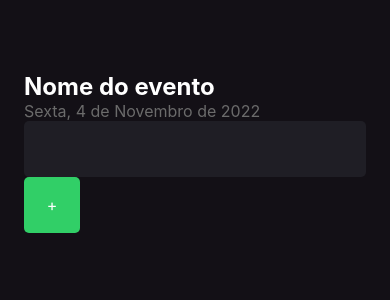
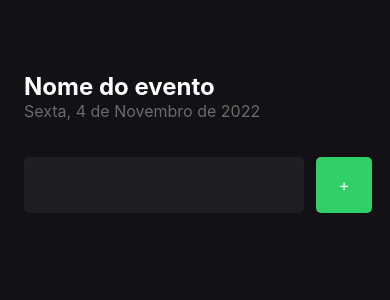
Before and after one commit to SalesMatheus/react-native-imhere, a React Native app: screen / in a window 390 px wide. Shown: the top 300 px of the page. Built offline with nearby package versions, Linux system fonts and the light colour scheme.

Commit message:
feat: add flexDirection row

```diff
--- a/src/screens/Home/index.tsx
+++ b/src/screens/Home/index.tsx
@@ -14,11 +14,13 @@ export default function Home() {
 
       <Text style={styles.eventDate}>Sexta, 4 de Novembro de 2022</Text>
 
-      <TextInput style={styles.input} placeholderTextColor="#6B6B6B" />
+      <View style={styles.form}>
+        <TextInput style={styles.input} placeholderTextColor="#6B6B6B" />
 
-      <TouchableOpacity style={styles.button} onPress={handlePArticipanteAdd}>
-        <Text style={styles.buttonText}>+</Text>
-      </TouchableOpacity>
+        <TouchableOpacity style={styles.button} onPress={handlePArticipanteAdd}>
+          <Text style={styles.buttonText}>+</Text>
+        </TouchableOpacity>
+      </View>
     </View>
   );
 }
--- a/src/screens/Home/styles.ts
+++ b/src/screens/Home/styles.ts
@@ -16,11 +16,21 @@ export const styles = StyleSheet.create({
     color: "#6B6B6B",
     fontSize: 16,
   },
+  form: {
+    width: "100%",
+    flexDirection: "row",
+    marginTop: 36,
+    marginBottom: 42,
+  },
   input: {
+    flex: 1,
     height: 56,
     backgroundColor: "#1F1E25",
     borderRadius: 5,
     color: "#FFF",
+    fontSize: 16,
+    padding: 16,
+    marginRight: 12,
   },
   button: {
     height: 56,
```
